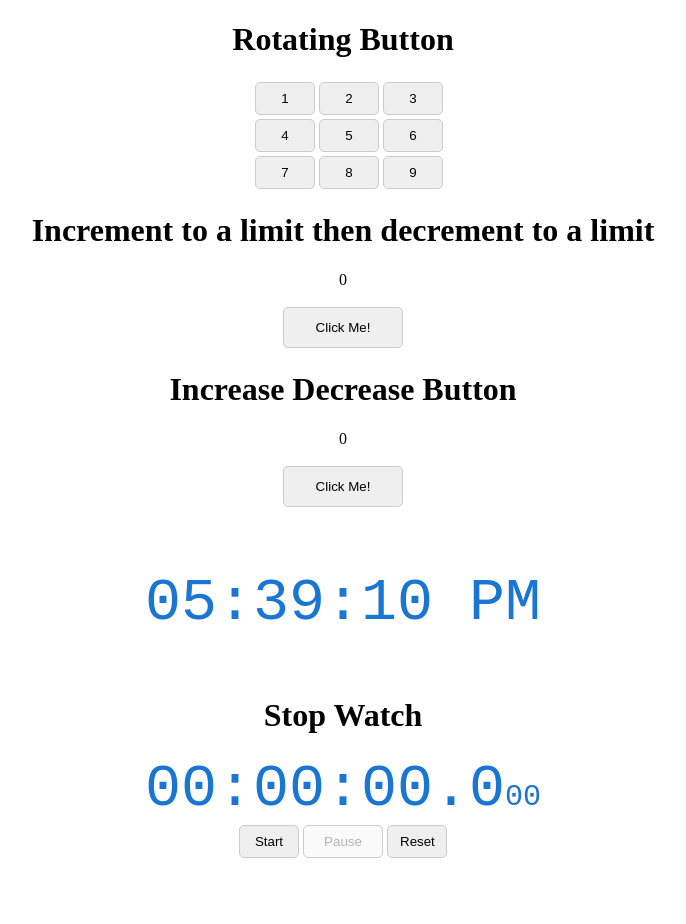
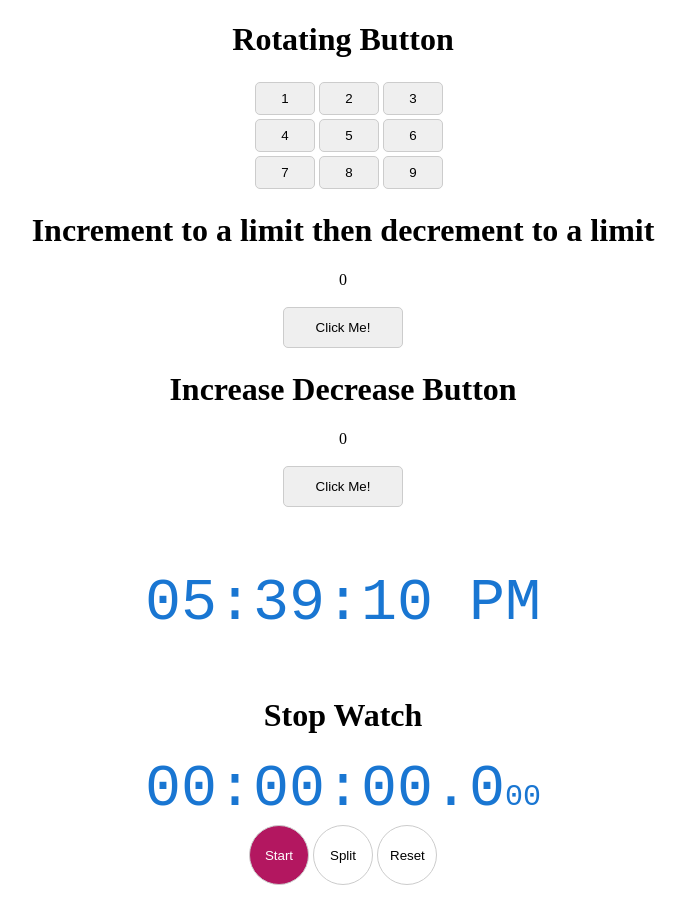
Before and after one commit to prabhat5172992/Playing_with_numbers, a React (Create React App) app: page / in a window 1280 px wide. Shown: the top 924 px of the page, without its empty margins (297-983 px from the left). Before the commit the page ends 868 px from the top, so only its background shows below. Built offline with nearby package versions, Linux system fonts and the light colour scheme.

Commit message:
changes added

```diff
--- a/package.json
+++ b/package.json
@@ -9,6 +9,7 @@
     "react": "^17.0.1",
     "react-addons-update": "^15.6.3",
     "react-dom": "^17.0.1",
+    "react-helmet": "^6.1.0",
     "react-scripts": "4.0.1",
     "web-vitals": "^0.2.4"
   },
--- a/public/index.html
+++ b/public/index.html
@@ -24,7 +24,7 @@
       work correctly both with client-side routing and a non-root public URL.
       Learn how to configure a non-root public URL by running `npm run build`.
     -->
-    <title>Magic of Browser Api</title>
+    <title>Play with numbers</title>
   </head>
   <body>
     <noscript>You need to enable JavaScript to run this app.</noscript>
--- a/src/App.css
+++ b/src/App.css
@@ -30,14 +30,38 @@ button {
   cursor: pointer;
 }
 
-
-
 .btn-cursor {
   cursor: default;
 }
 
 button:disabled {
-  cursor: default;
+  cursor: not-allowed;
+  color: black;
+  background-color: white;
+}
+
+.btnSplit {
+  color: white;
+  background-color: orange;
+}
+
+.btnReset {
+  color: white;
+  background-color: blue;
+}
+
+.btnStart {
+  color: white;
+  background-color: #b31760;
+}
+
+.stopwatch {
+  margin-bottom: 3rem;
+}
+
+.stopwatch button {
+  height: 60px;
+  border-radius: 30px;
 }
 
 .div-click {
@@ -45,10 +69,21 @@ button:disabled {
   padding: 12px 16px;
 }
 
-.pr {
-  width: 80px;
-}
-
 .break {
   font-size: 30px;
 }
+
+@media screen and (max-width: 640px) {
+  .Time {
+    font-size: 40px;
+    margin-bottom: 15px;
+  }
+
+  .break {
+    font-size: 20px;
+  }
+
+  .stopwatch {
+    margin-bottom: 2rem;
+  }
+}
--- a/src/components/stopWatch.js
+++ b/src/components/stopWatch.js
@@ -1,61 +1,78 @@
 import React, { Component } from "react";
-import update from 'react-addons-update';
-
+import update from "react-addons-update";
 export class StopWatch extends Component {
   constructor(props) {
     super(props);
     this.state = {
+      ...this.init(),
+    };
+
+    this.updateTimer = this.updateTimer.bind(this);
+    this.start = this.start.bind(this);
+    this.split = this.split.bind(this);
+    this.reset = this.reset.bind(this);
+    this.changeTitle = this.changeTitle.bind(this);
+    this.dynamicTitle = this.dynamicTitle.bind(this);
+  }
+
+  init() {
+    return {
       hh: "00",
       mm: "00",
       ss: "00",
       ms: "0",
       mss: "00",
       breakups: [],
-      prName: 'Pause',
-      btn: "pr"
+      startDisable: false,
+      splitDisable: true,
+      resetDisable: true,
+      btnActive: "Start",
     };
+  }
 
-    this.updateTimer = this.updateTimer.bind(this);
-    this.start = this.start.bind(this);
-    this.pr = this.pr.bind(this);
-    this.reset = this.reset.bind(this);
+  componentDidMount() {
+    document.addEventListener("visibilitychange", this.changeTitle);
+  }
+
+  changeTitle() {
+    this.setTitle = setInterval(this.dynamicTitle, 10);
+  }
+
+  dynamicTitle() {
+    const { hh, mm, ss, ms, mss, startDisable } = this.state;
+
+    if (document.hidden && !startDisable) {
+      document.title = `${hh}:${mm}:${ss}:${ms}${mss}`;
+    } else {
+      document.title = "Play with numbers";
+    }
   }
 
   clearState() {
-      this.setState({
-        hh: "00",
-        mm: "00",
-        ss: "00",
-        ms: "0",
-        mss:"00",
-        breakups: [],
-        prName: 'Pause',
-        btn: "pr"
-      })
+    this.setState({ ...this.init() });
   }
 
   start() {
+    const { btnActive } = this.state;
+    if (btnActive === "Start") {
       this.timer = setInterval(this.updateTimer, 10);
-    this.setState({
-        btn: "start"
-    })
+    } else {
+      clearInterval(this.timer);
     }
 
-  pr() {
-    const { hh, mm, ss, ms, mss, prName, breakups } = this.state;
-    clearInterval(this.timer);
-    if(prName === 'Resume') {
-        this.timer = setInterval(this.updateTimer, 10);
+    this.setState({
+      btnActive: btnActive === "Start" ? "Pause" : "Start",
+      splitDisable: btnActive === "Pause",
+      resetDisable: btnActive === "Start",
+    });
   }
 
-    if(prName === 'Pause') {
-        const b = update(breakups, {$push: [`${hh}:${mm}:${ss}:${ms}${mss}`]});
+  split() {
+    const { hh, mm, ss, ms, mss, breakups } = this.state;
+
+    const b = update(breakups, { $push: [`${hh}:${mm}:${ss}:${ms}${mss}`] });
     this.setState({
-            breakups: b
-        })
-    }
-    this.setState({
-        prName: prName === 'Pause' ? 'Resume' : 'Pause'
+      breakups: b,
     });
   }
 
@@ -66,6 +83,8 @@ export class StopWatch extends Component {
 
   componentWillUnmount() {
     clearInterval(this.timer);
+    clearInterval(this.title);
+    document.removeEventListener("visibilitychange", this.changeTitle);
   }
 
   updateTimer() {
@@ -74,20 +93,20 @@ export class StopWatch extends Component {
     let ssNum = parseInt(ss);
     let mssNum = parseInt(mss);
     let mmNum = parseInt(mm);
-    let hhNum = parseInt(hh);;
+    let hhNum = parseInt(hh);
 
     if (mssNum < 9) {
       mssNum = `0${mssNum + 1}`;
-    } else if(mssNum < 99){
+    } else if (mssNum < 99) {
       mssNum += 1;
-      if(mssNum%10 === 0) {
+      if (mssNum % 10 === 0) {
         msNum = msNum < 9 ? msNum + 1 : 0;
       }
     } else {
-        if(ssNum < 59) {
+      if (ssNum < 59) {
         ssNum += 1;
       } else {
-            if(mmNum < 59) {
+        if (mmNum < 59) {
           mmNum += 1;
         } else {
           hhNum += 1;
@@ -98,13 +117,13 @@ export class StopWatch extends Component {
       mssNum = "00";
     }
 
-    if(ssNum < 10) {
+    if (ssNum < 10) {
       ssNum = `0${ssNum}`;
     }
-    if(mmNum < 10) {
+    if (mmNum < 10) {
       mmNum = `0${mmNum}`;
     }
-    if(hhNum < 10) {
+    if (hhNum < 10) {
       hhNum = `0${hhNum}`;
     }
 
@@ -114,14 +133,25 @@ export class StopWatch extends Component {
       mss: mssNum,
       hh: hhNum,
       mm: mmNum,
-    })
+    });
   }
 
   render() {
-    const { hh, mm, ss, ms, mss, prName, btn, breakups } = this.state;
+    const {
+      hh,
+      mm,
+      ss,
+      ms,
+      mss,
+      btnActive,
+      breakups,
+      startDisable,
+      splitDisable,
+      resetDisable,
+    } = this.state;
 
     return (
-      <div>
+      <div className="stopwatch">
         <h1>Stop Watch</h1>
         <div className="Time">
           <span>{`${hh}:`}</span>
@@ -130,10 +160,32 @@ export class StopWatch extends Component {
           <span>{`${ms}`}</span>
           <span className="break">{`${mss}`}</span>
         </div>
-        <button onClick={this.start} disabled={btn==='start'}>Start</button>
-        <button className="pr" onClick={this.pr} disabled={btn==='pr'}>{prName}</button>
-        <button onClick={this.reset}>Reset</button>
-        {breakups.map(item => <p key={item} className="Time break">{item}</p> )}
+        <button
+          className="btnStart"
+          onClick={this.start}
+          disabled={startDisable}
+        >
+          {btnActive || "Start"}
+        </button>
+        <button
+          className="btnSplit"
+          onClick={this.split}
+          disabled={splitDisable}
+        >
+          Split
+        </button>
+        <button
+          className="btnReset"
+          onClick={this.reset}
+          disabled={resetDisable}
+        >
+          Reset
+        </button>
+        {breakups.map((item) => (
+          <p key={item} className="Time break">
+            {item}
+          </p>
+        ))}
       </div>
     );
   }
```
Also changed, not shown: 2 other files (tests, documents, lock files or other folders). Lines whose indentation alone changed are shown as unchanged.
